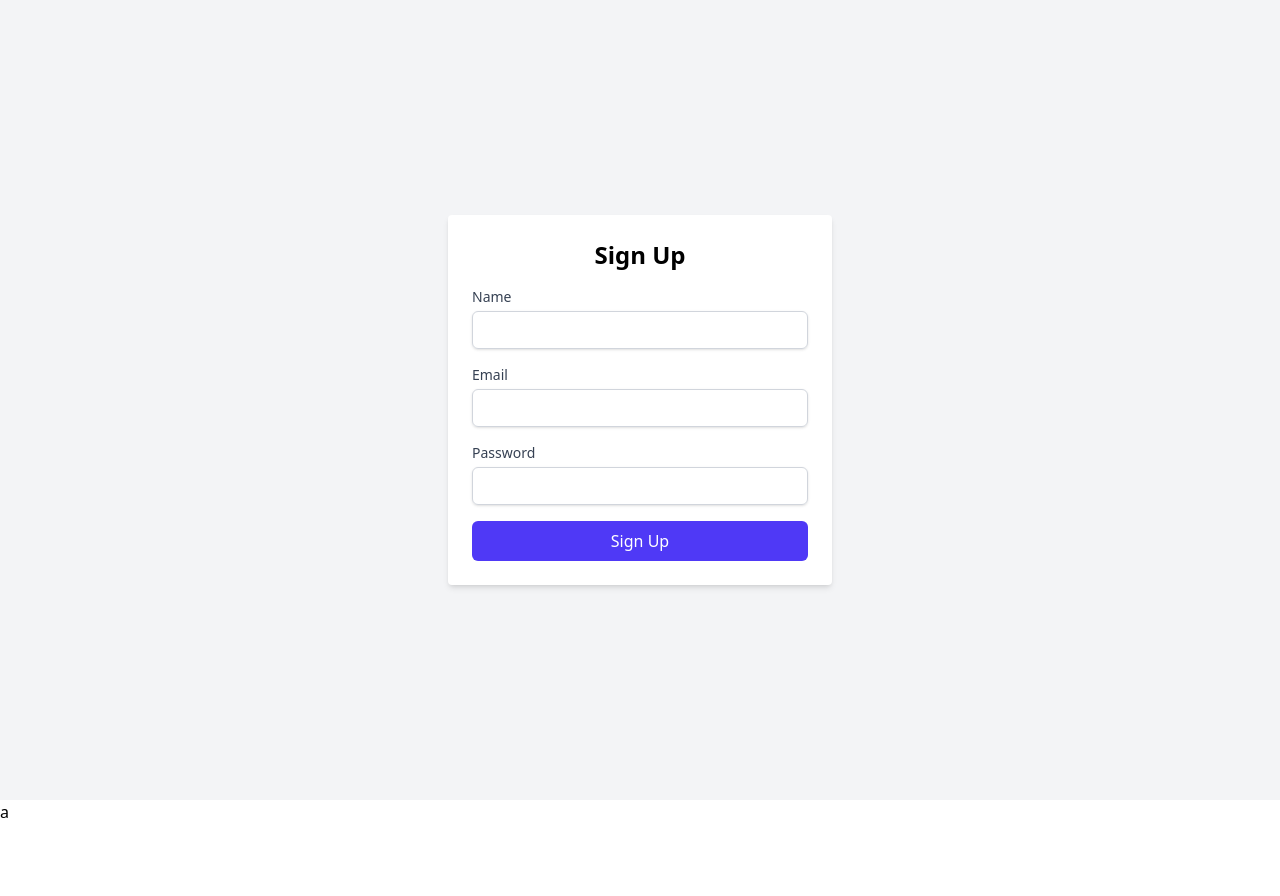
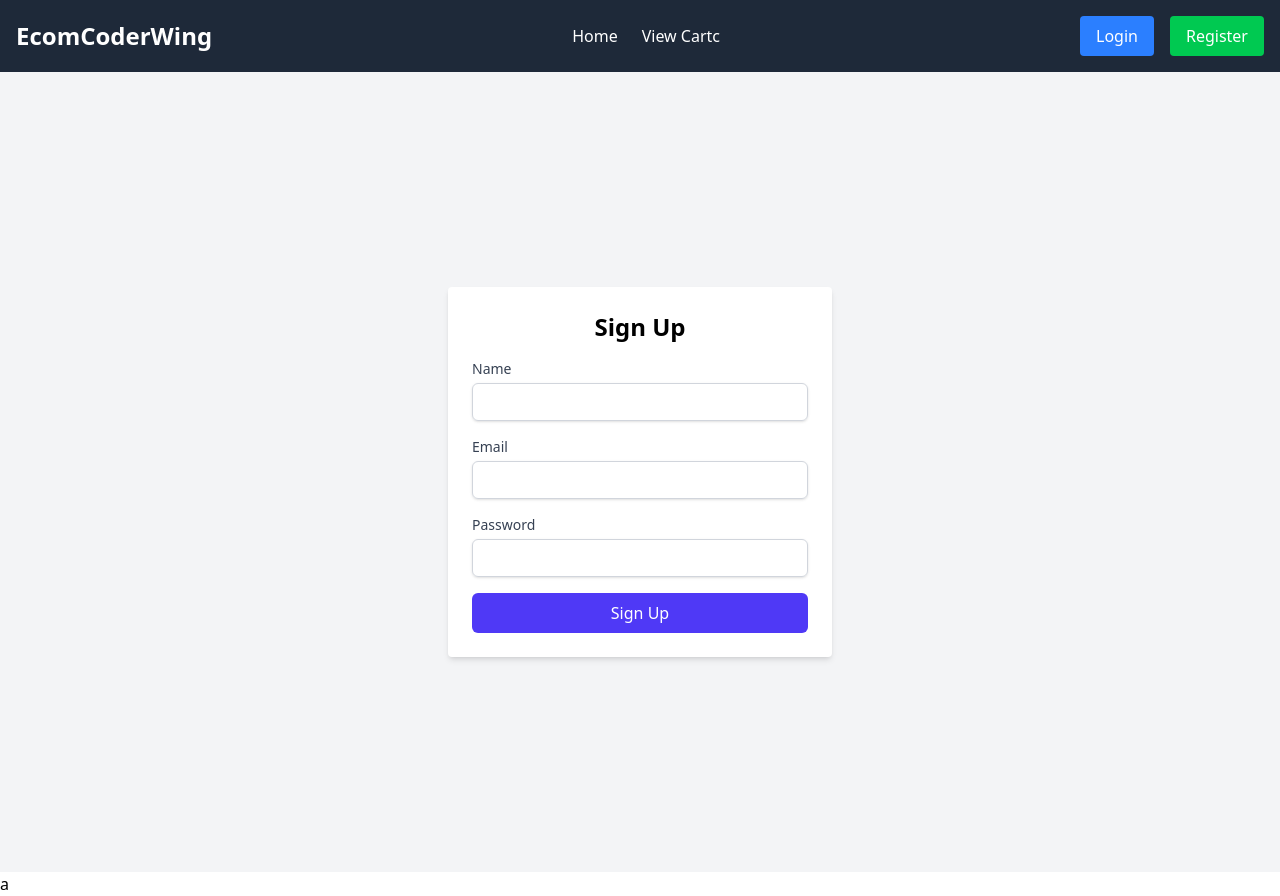
Before and after one commit to Yasg-uru/coderwing-machine-coding-frontend, a React (Vite) app: page /register in a window 1280 px wide. Before the commit the page ends 824 px from the top, so only its background shows below. Built offline with nearby package versions, Linux system fonts and the light colour scheme; no server answers.

Commit message:
integrated auth check successfully

```diff
--- a/src/App.jsx
+++ b/src/App.jsx
@@ -1,18 +1,31 @@
-import React from 'react';
+import React, { useEffect } from "react";
 
-import SignupForm from './components/SignupForm';
-import { Route, Routes } from 'react-router-dom';
-import LoginForm from './components/auth/loginForm';
+import SignupForm from "./components/SignupForm";
+import { Route, Routes } from "react-router-dom";
+import LoginForm from "./components/auth/loginForm";
 
-import Products from './components/products/Products';
+import Products from "./components/products/Products";
+import Navbar from "./components/navbar";
+import Cart from "./components/products/mycarts";
+import { useDispatch } from "react-redux";
+import { checkAuth } from "./state-manager/authSlice";
 
 function App() {
+  const dispatch = useDispatch();
+
+  useEffect(() => {
+    dispatch(checkAuth());
+  });
   return (
-    <Routes>
-      <Route path="/products" element={<Products/>} />
-      <Route path="/register" element= {<SignupForm/>} />
-      <Route path = "/login" element= {<LoginForm/>} />
-    </Routes>
-  )
+    <>
+      <Navbar />
+      <Routes>
+        <Route path="/" element={<Products />} />
+        <Route path="/cart" element={<Cart />} />
+        <Route path="/register" element={<SignupForm />} />
+        <Route path="/login" element={<LoginForm />} />
+      </Routes>
+    </>
+  );
 }
-export default App
+export default App;
--- /dev/null
+++ b/src/components/navbar.jsx
@@ -0,0 +1,82 @@
+import React from "react";
+import { Link } from "react-router-dom";
+
+const Navbar = () => {
+  return (
+    <nav className="bg-gray-800 text-white">
+      <div className="container mx-auto flex justify-between items-center p-4">
+
+        <Link to="/" className="text-2xl font-bold">
+          EcomCoderWing
+        </Link>
+
+
+        <div className="hidden md:flex space-x-6">
+          <Link to="/" className="hover:text-gray-300">
+            Home
+          </Link>
+
+          <Link to="/cart" className="hover:text-gray-300">
+            View Cartc
+          </Link>
+        </div>
+
+
+        <div className="hidden md:flex space-x-4">
+          <Link
+            to="/login"
+            className="bg-blue-500 px-4 py-2 rounded hover:bg-blue-600"
+          >
+            Login
+          </Link>
+          <Link
+            to="/register"
+            className="bg-green-500 px-4 py-2 rounded hover:bg-green-600"
+          >
+            Register
+          </Link>
+        </div>
+
+
+        <div className="md:hidden">
+          <button
+            className="text-white focus:outline-none"
+            onClick={() => {
+              const menu = document.getElementById("mobile-menu");
+              menu.classList.toggle("hidden");
+            }}
+          >
+            ☰
+          </button>
+        </div>
+      </div>
+
+
+      <div id="mobile-menu" className="hidden md:hidden bg-gray-700 p-4">
+        <Link to="/" className="block hover:text-gray-300 mb-2">
+          Home
+        </Link>
+        <Link to="/products" className="block hover:text-gray-300 mb-2">
+          Products
+        </Link>
+        <Link to="/cart" className="block hover:text-gray-300 mb-2">
+          View Cart
+        </Link>
+        <Link
+          to="/login"
+          className="block bg-blue-500 px-4 py-2 rounded hover:bg-blue-600 mb-2"
+        >
+          Login
+        </Link>
+        <Link
+          to="/register"
+          className="block bg-green-500 px-4 py-2 rounded hover:bg-green-600"
+        >
+          Register
+        </Link>
+      </div>
+    </nav>
+  );
+};
+
+export default Navbar;
--- /dev/null
+++ b/src/components/products/mycarts.jsx
@@ -0,0 +1,58 @@
+import React, { useEffect } from "react";
+import { useDispatch, useSelector } from "react-redux";
+
+
+const Cart = () => {
+
+
+  const { user} = useSelector((state) => state.user);
+  const {carts:cartItems} = user;
+
+
+
+  const handleRemoveFromCart = (productId) => {
+    // dispatch(removeFromCart(productId)); // Dispatch action to remove item from cart
+  };
+
+  if (isLoading) {
+    return (
+      <div className="flex justify-center items-center h-screen">
+        <div className="animate-spin rounded-full h-32 w-32 border-b-2 border-blue-500"></div>
+      </div>
+    );
+  }
+
+  return (
+    <div className="container mx-auto p-6">
+      <h1 className="text-2xl font-bold mb-6">My Cart</h1>
+      {cartItems.length === 0 ? (
+        <p className="text-gray-600">Your cart is empty.</p>
+      ) : (
+        <div className="grid grid-cols-1 sm:grid-cols-2 md:grid-cols-3 lg:grid-cols-4 gap-6">
+          {cartItems.map((item) => (
+            <div
+              key={item._id}
+              className="border rounded-lg shadow-md p-4 flex flex-col items-center"
+            >
+              <img
+                src={item.productUrl}
+                alt={item.productName}
+                className="w-full h-48 object-cover rounded-md mb-4"
+              />
+              <h3 className="text-lg font-semibold mb-2">{item.productName}</h3>
+              <p className="text-gray-600 mb-4">${item.price}</p>
+              <button
+                onClick={() => handleRemoveFromCart(item._id)}
+                className="bg-red-500 text-white px-4 py-2 rounded hover:bg-red-600"
+              >
+                Remove
+              </button>
+            </div>
+          ))}
+        </div>
+      )}
+    </div>
+  );
+};
+
+export default Cart;
--- a/src/state-manager/authSlice.js
+++ b/src/state-manager/authSlice.js
@@ -8,6 +8,24 @@ const initialState = {
   isLoggedIn: false,
   isLoading: false,
 };
+export const checkAuth = createAsyncThunk("/auth/check", async ()=>{
+  try {
+    const response = await axios.get("http://localhost:4000/user/check-auth", {
+      withCredentials:true
+    });
+    toast.success("auth checked successfully ")
+    return response.data;
+
+  } catch (error) {
+     const err = error.response.data;
+      console.log("this is error :", error);
+      if (err && err.message) {
+        toast.error(err.message);
+        return rejectWithValue(err.message);
+      }
+      return rejectWithValue("something went wrong please try again later");
+  }
+})
 export const RegisterUser = createAsyncThunk(
   "/auth/register",
   async (userData, { rejectWithValue }) => {
@@ -87,7 +105,21 @@ const authSlice = createSlice({
         state.isLoading = false;
         state.user = null;
         state.isLoggedIn = false;
-      });
+      }).addCase(checkAuth.fulfilled, (state, action)=>{
+        state.isLoading= false;
+        state.user= action.payload.user;
+        state.isLoggedIn= true ;
+
+      }).addCase(checkAuth.pending,(state)=>{
+        state.isLoading= true;
+
+
+      }).addCase(checkAuth.rejected, (state)=>{
+        state.isLoading= false;
+        state.isLoggedIn = false ;
+        state.user= null;
+
+      })
   },
 });
 export const {} = authSlice.actions;
```
